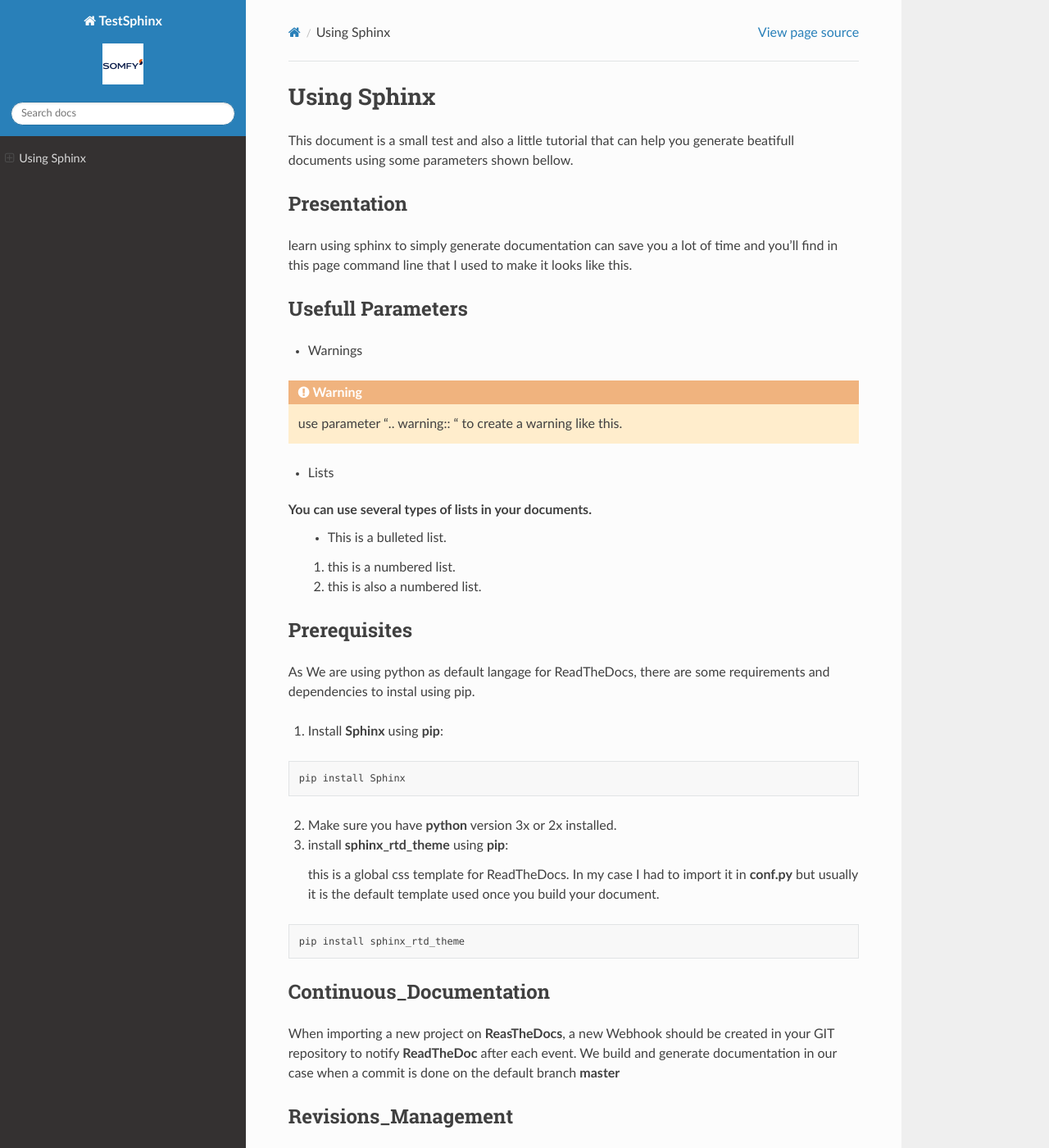
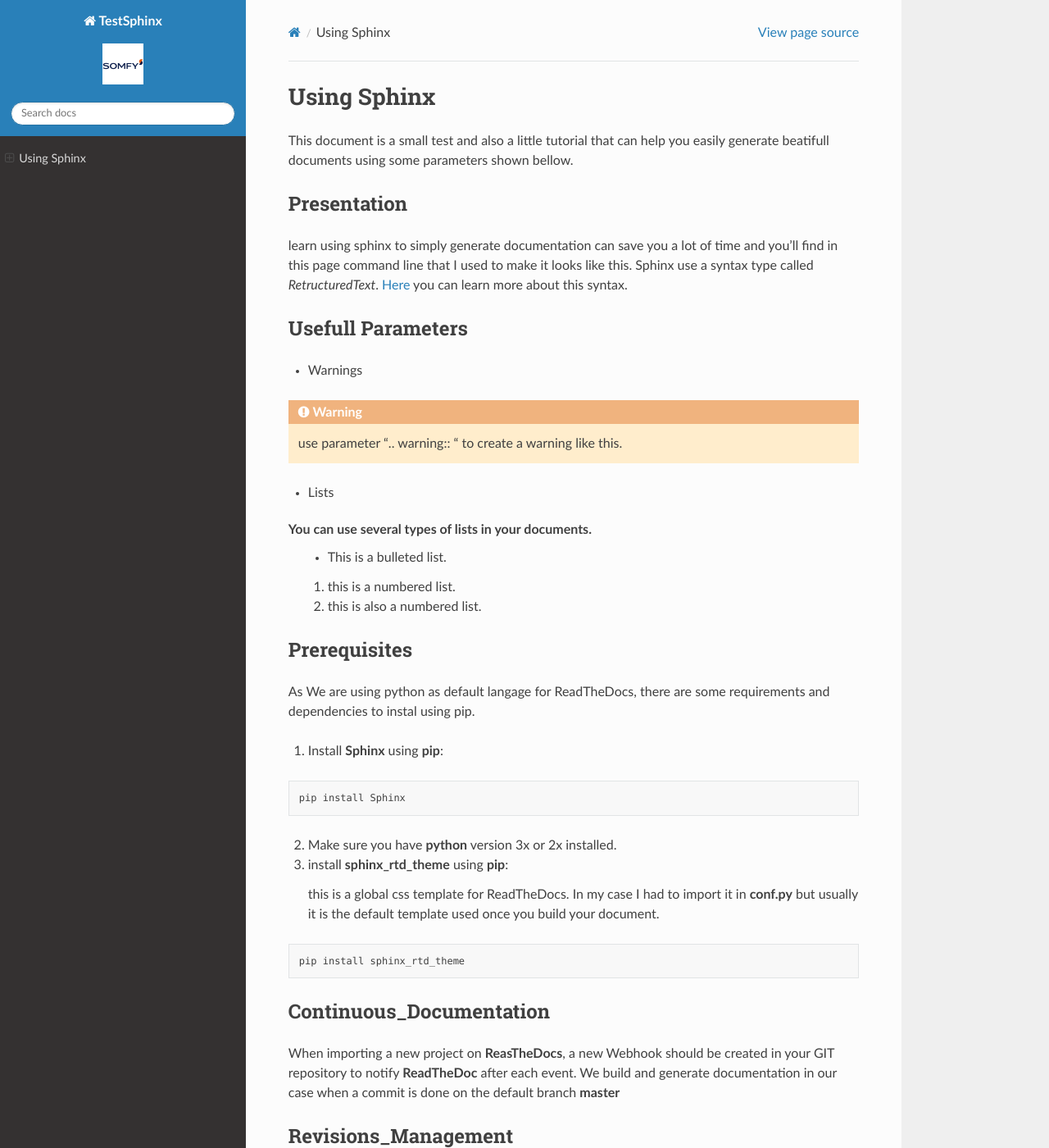
Before and after one commit to ndiapa01/ReadTheDoc, a Sphinx documentation site: the page built from docs/source/index.rst, in a window 1280 px wide and 1400 px high. Shown: the whole window at 82% size. Built offline with Sphinx 7.4.7 and the Read the Docs theme 2.0.0, drawn with Linux system fonts in a browser that asks for light colours; some of the changed text lies outside the part shown.

Commit message:
added content on .rst file

```diff
--- a/docs/source/index.rst
+++ b/docs/source/index.rst
@@ -3,15 +3,15 @@ Using Sphinx
 ============
 
 This document is a small test and also a little tutorial
-that can help you generate beatifull documents
+that can help you easily generate beatifull documents
 using some parameters shown bellow.
-
 
 
 Presentation
 ============
 learn using sphinx to simply generate documentation can save you a lot of time
 and you'll find in this page command line that I used to make it looks like this.
+Sphinx use a syntax type called *RetructuredText*. `Here <https://thomas-cokelaer.info/tutorials/sphinx/rest_syntax.html>`_ you can learn more about this syntax.
 
 Usefull Parameters
 =====================
@@ -65,4 +65,4 @@ Revisions_Management
 **ReadTheDocs** affects a revision named *latest* when you import a GIT repository, But You can create another revision by adding a tag on your commit.
 
 .. important::
-   ReadTheDocs supports only tags with 3 digits like: v1.2.0
+   **ReadTheDocs** does not automatically display tags when generating the document, you might have to select tags to activate from the section **Version** and choose **Public** as *Confidentiality level*.
```
Also changed, not shown: 5 other files.
